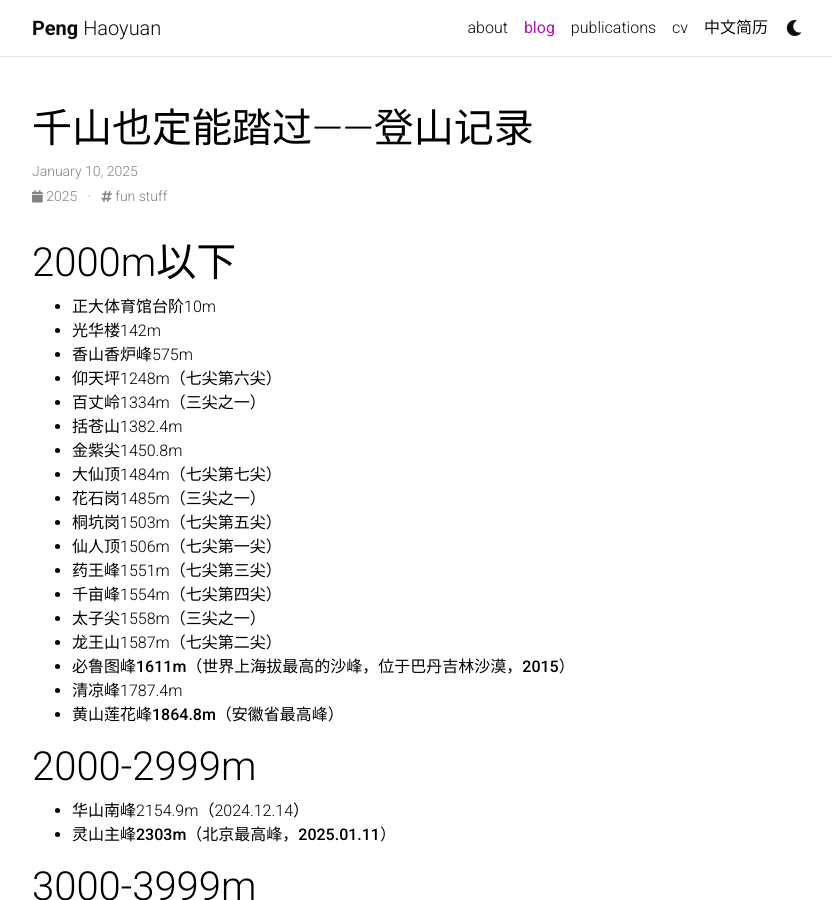
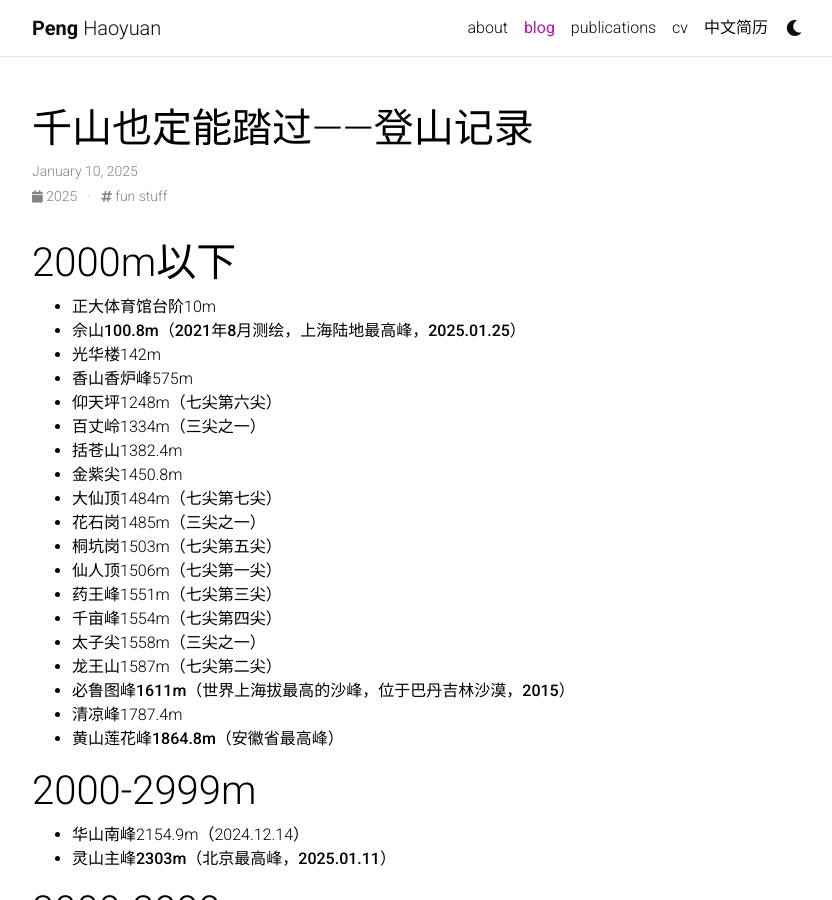
Before and after one commit to HaoyuanPeng/haoyuanpeng.github.io, a Jekyll site: the page built from _posts/2025-01-10-mountains.md, in a window 1280 px wide and 900 px high. Shown: the whole window, without its empty margins (223-1055 px from the left). Built offline with Jekyll 4.4.1, drawn with Linux system fonts in a browser that asks for light colours; comment, search, counter and statistics services are not loaded; a style sheet for code colours, icons or effects is not loaded.

Commit message:
添加了佘山

```diff
--- a/_posts/2025-01-10-mountains.md
+++ b/_posts/2025-01-10-mountains.md
@@ -9,6 +9,7 @@ relatedposts: false
 
 # 2000m以下
 - 正大体育馆台阶10m
+- **佘山100.8m（2021年8月测绘，上海陆地最高峰，2025.01.25）**
 - 光华楼142m
 - 香山香炉峰575m
 - 仰天坪1248m（七尖第六尖）
```
